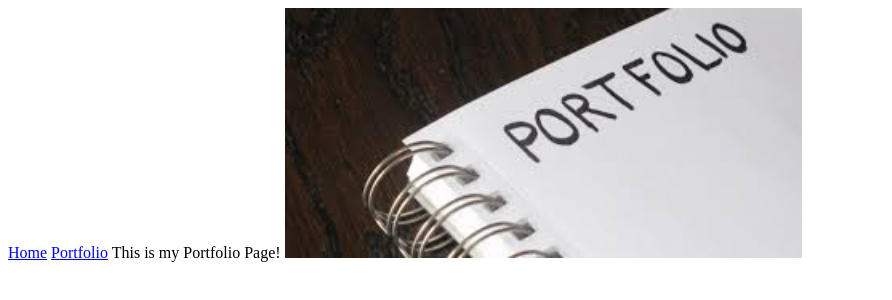
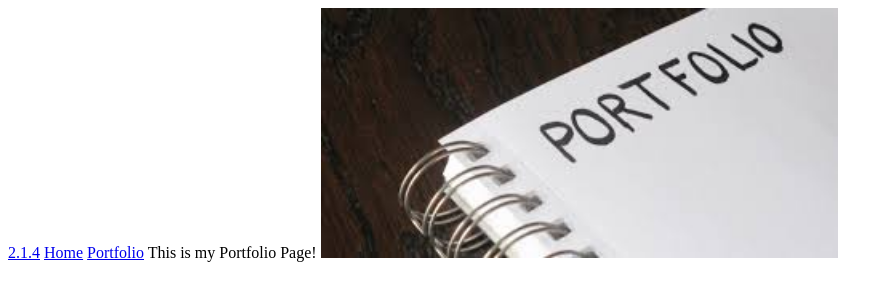
Before and after one commit to jkirk22/jkirk22.github.io, a plain HTML site: page portfolio.html in a window 1280 px wide. Shown: the whole page, without its empty margins (0-892 px from the left). Drawn offline with Linux system fonts and the light colour scheme.

Commit message:
updated portfolio

```diff
--- a/portfolio.html
+++ b/portfolio.html
@@ -5,6 +5,7 @@
         <title>Portfolio</title>
     </head>
     <body>
+    <a href="https://reee-kevvy.c9users.io/jgnk/ice.html">2.1.4</a>
         <a href="index.html">Home</a>
         <a href="portfolio.html">Portfolio</a>
         <hl>This is my Portfolio Page!</hl>
```
